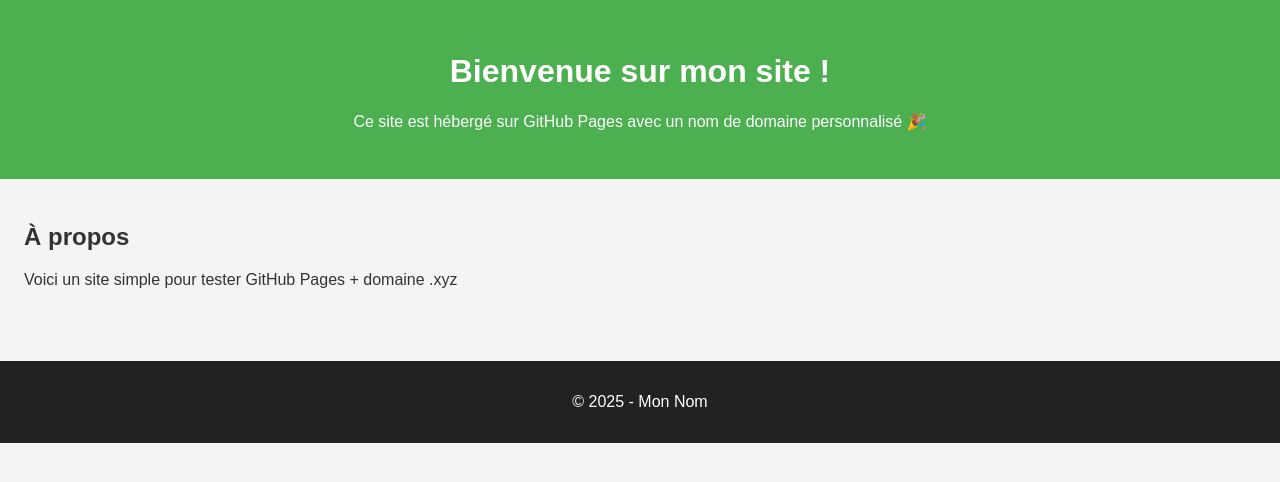
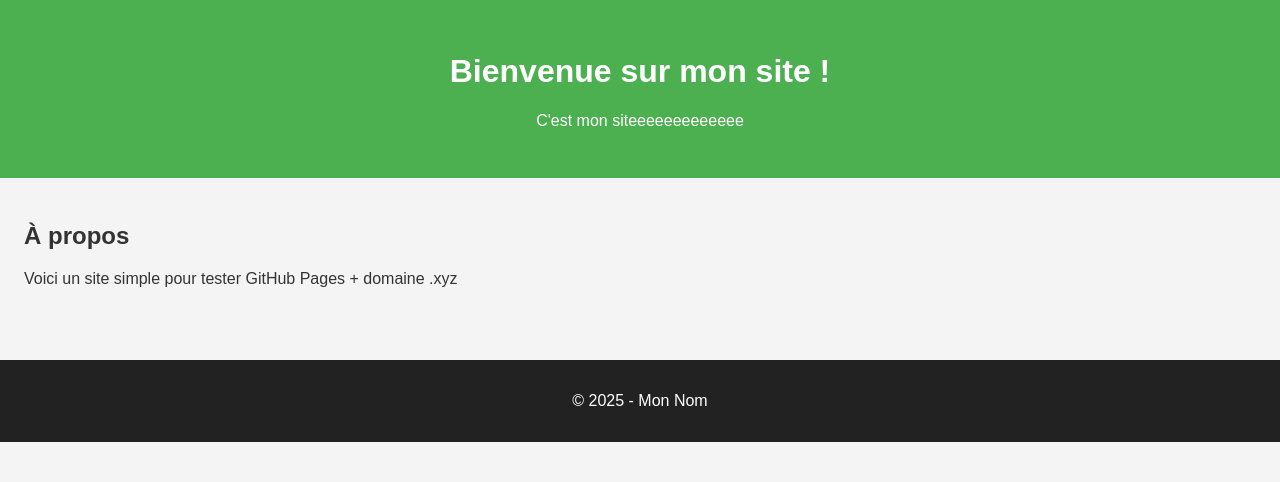
Before and after one commit to Euhduue/E-Buy, a plain HTML site: page index.html in a window 1280 px wide. Drawn offline with Linux system fonts and the light colour scheme.

Commit message:
Update index.html

```diff
--- a/index.html
+++ b/index.html
@@ -9,7 +9,7 @@
 <body>
   <header>
     <h1>Bienvenue sur mon site !</h1>
-    <p>Ce site est hébergé sur GitHub Pages avec un nom de domaine personnalisé 🎉</p>
+    <p>C'est mon siteeeeeeeeeeeee</p>
   </header>
 
   <main>
```
